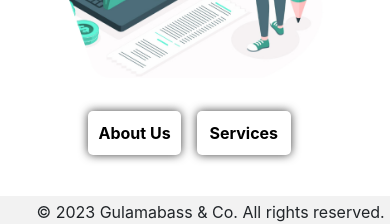
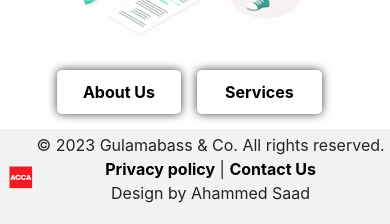
Before and after one commit to asaad227/abbasweb, a React (Create React App) app: page / in a window 390 px wide. Shown: the part 606-830 px from the top of the page. Built offline with nearby package versions, Linux system fonts and the light colour scheme.

Commit message:
update home page display

```diff
--- a/src/Components/Home/index.css
+++ b/src/Components/Home/index.css
@@ -199,7 +199,6 @@
         flex-direction: column-reverse;
         justify-content: center;
         align-items: center;
-        height: 95vh;
         width: 100%;
     }
 
@@ -277,7 +276,10 @@
     .header-text-desktop{
         display: none;
     }
-
+.button-about-us, .button-get-in{
+    margin-bottom: 5%;
+    width: 40%;
+}
   .free-session-btn{
     display: flex;
     flex-direction: row;
```
